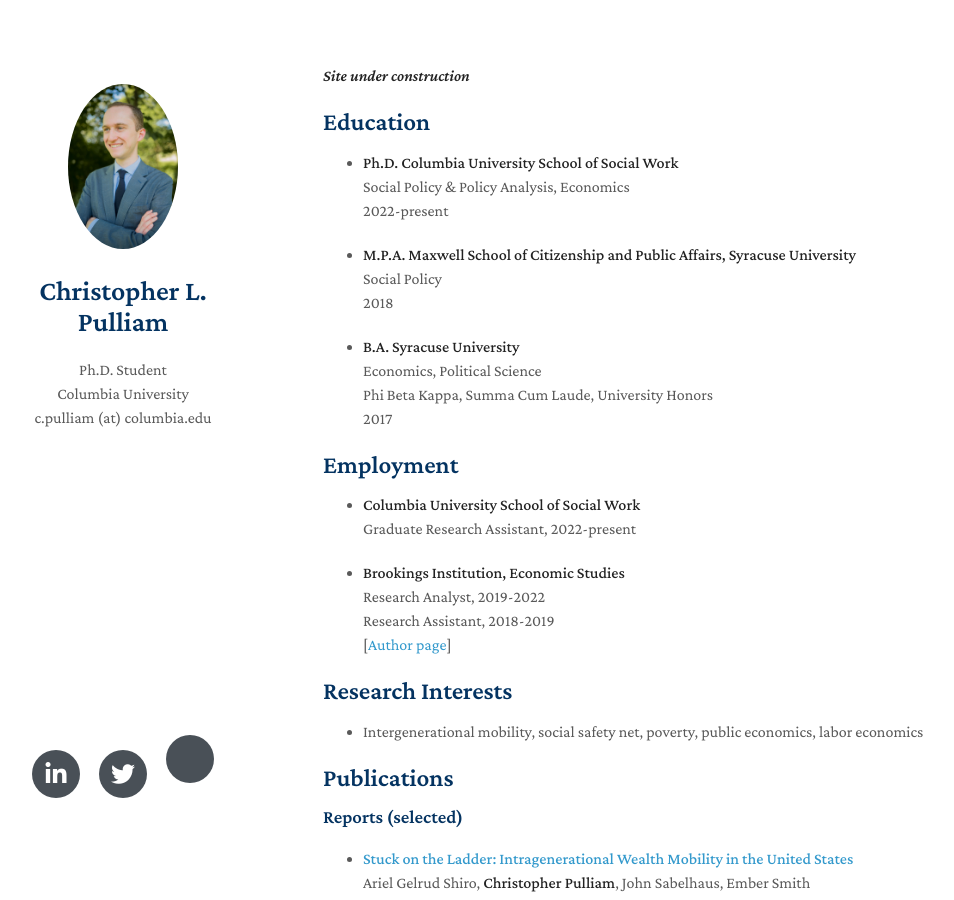
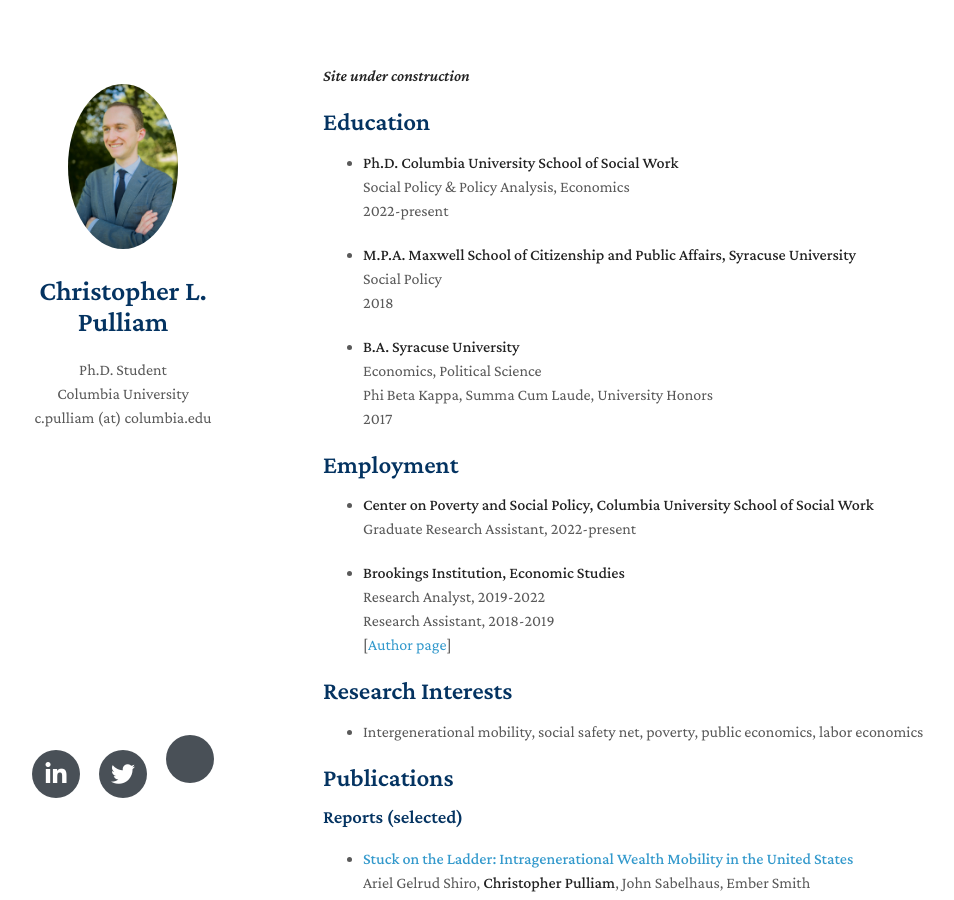
Before and after one commit to christopher-pulliam/oldsite, a Jekyll site: the page built from index.md, in a window 1280 px wide and 900 px high. Shown: the whole window, without its empty margins (147-1101 px from the left). Built offline with Jekyll 4.4.1, drawn with Linux system fonts in a browser that asks for light colours; nearby versions of some CDN libraries; a style sheet for code colours, icons or effects is not loaded.

Commit message:
Update index.md

```diff
--- a/index.md
+++ b/index.md
@@ -26,7 +26,7 @@ layout: homepage
   2017
 
 ## Employment
-- **Columbia University School of Social Work**
+- **Center on Poverty and Social Policy, Columbia University School of Social Work**
   <br>
   Graduate Research Assistant, 2022-present
 
```
